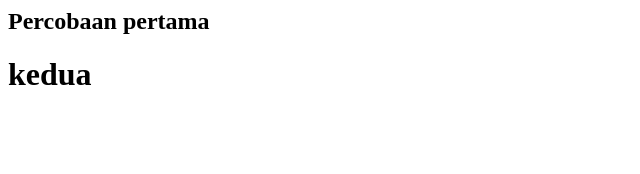
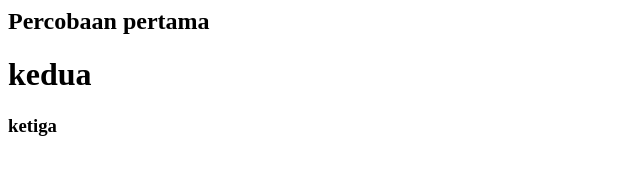
Before and after one commit to RaihanM15/tespush, a plain HTML site: page index.html in a window 1280 px wide. Shown: the full height of the page, 0-640 px from the left. Drawn offline with Linux system fonts and the light colour scheme.

Commit message:
tambahan h3

```diff
--- a/index.html
+++ b/index.html
@@ -3,5 +3,6 @@
     <body>
         <h2>Percobaan pertama</h2>
         <h1>kedua</h1>
+        <h3>ketiga</h3>
     </body>
 </html>
```
